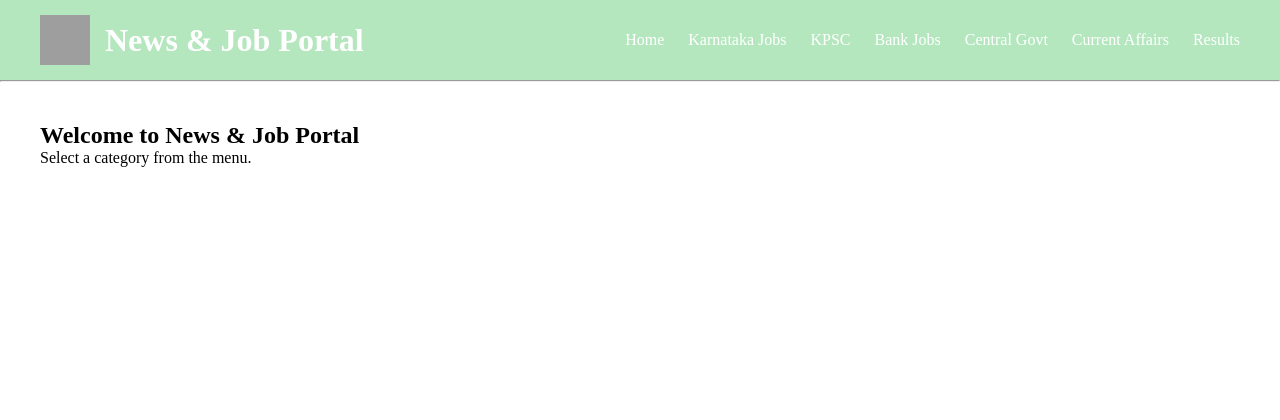
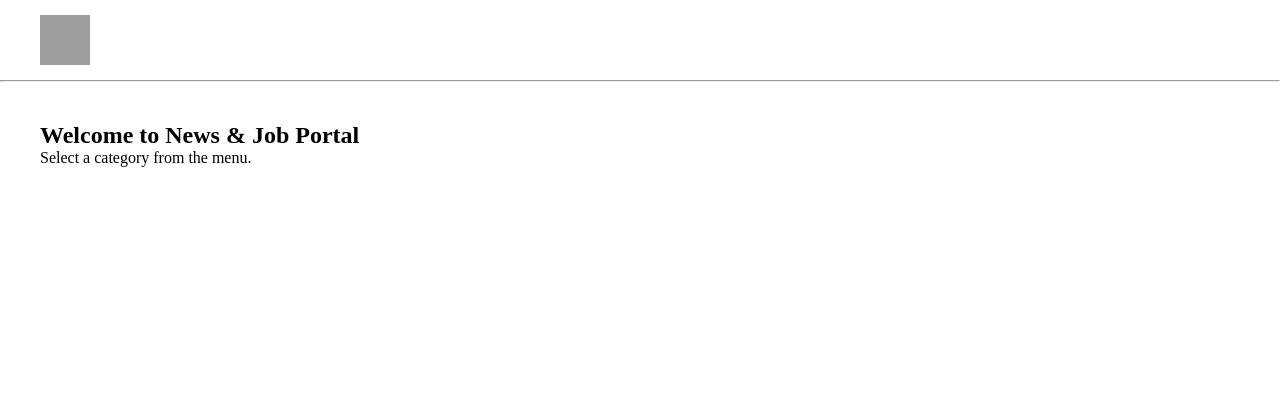
Before and after one commit to Karanperiyapatna/ksc-guide, a Flask app: page / in a window 1280 px wide. Shown: the top 420 px of the page. Run offline with Flask 3, Linux system fonts and the light colour scheme; grey boxes are pictures that could not be loaded.

Commit message:
changed to white from green

```diff
--- a/static/style.css
+++ b/static/style.css
@@ -10,7 +10,7 @@
     display: flex;
     justify-content: space-between;
     align-items: center;
-    background-color: #b5e7bf;
+    background-color: white;
     padding: 15px 40px;
     color: white;
 }
```
